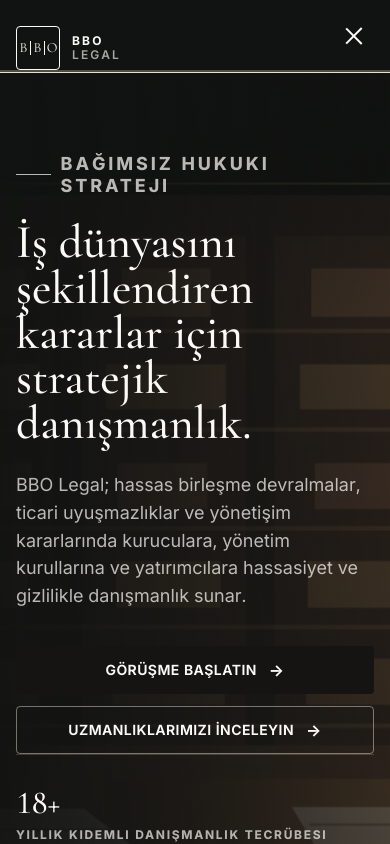
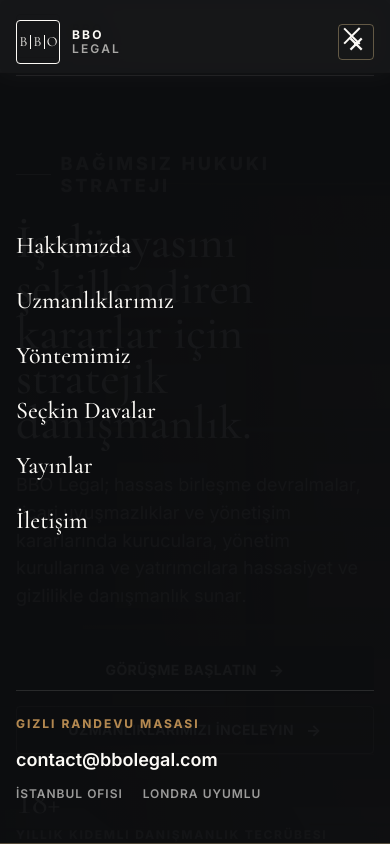
Before and after one commit to YusufOcal/av_bbo_site_v1, a React (Vite) app: page / in a window 390 px wide. Both pictures are taken after a click on the button "Menüyü aç". Shown: the top 844 px of the page. Built offline with nearby package versions, Linux system fonts and the light colour scheme.

Commit message:
third commit fix mobile menu

```diff
--- a/src/components/SiteHeader/SiteHeader.module.css
+++ b/src/components/SiteHeader/SiteHeader.module.css
@@ -5,6 +5,7 @@
   border-bottom: 1px solid rgba(21, 20, 18, 0.08);
   background: rgba(246, 242, 234, 0.88);
   backdrop-filter: blur(18px);
+  -webkit-backdrop-filter: blur(18px);
 }
 
 .inner {
@@ -46,13 +47,14 @@
   border: none;
   padding: var(--space-8);
   cursor: pointer;
-  z-index: 30;
+  z-index: 101;
   flex-direction: column;
   gap: 5px;
-  width: 2.5rem;
-  height: 2.5rem;
+  width: 2.75rem;
+  height: 2.75rem;
   justify-content: center;
   align-items: center;
+  pointer-events: auto;
 }
 
 .burgerLine {
@@ -82,14 +84,21 @@
   transform: translateY(-7px) rotate(-45deg);
 }
 
-/* Mobile Drawer Overlay — Solid Deep Charcoal High-Contrast */
+/* Mobile Drawer Overlay — Dark Luxury Overlay */
 .drawer {
   position: fixed;
   inset: 0;
-  z-index: 25;
-  background: var(--color-night);
+  top: 0;
+  left: 0;
+  width: 100vw;
+  height: 100vh;
+  height: 100dvh;
+  z-index: 100;
+  background: rgba(13, 14, 16, 0.96);
+  backdrop-filter: blur(12px);
+  -webkit-backdrop-filter: blur(12px);
+  border-bottom: 1px solid rgba(216, 189, 136, 0.35);
   color: var(--color-porcelain);
-  border-bottom: 2px solid rgba(216, 189, 136, 0.35);
   opacity: 0;
   visibility: hidden;
   pointer-events: none;
@@ -116,29 +125,62 @@
 .drawerHeader {
   display: flex;
   align-items: center;
+  justify-content: space-between;
   height: 3.5rem;
+  border-bottom: 1px solid rgba(252, 250, 246, 0.08);
+  padding-bottom: var(--space-12);
+}
+
+.closeButton {
+  background: none;
+  border: 1px solid rgba(216, 189, 136, 0.4);
+  color: var(--color-porcelain);
+  font-size: 1.75rem;
+  line-height: 1;
+  width: 2.25rem;
+  height: 2.25rem;
+  border-radius: var(--radius-4);
+  display: flex;
+  align-items: center;
+  justify-content: center;
+  cursor: pointer;
+  z-index: 101;
+  pointer-events: auto;
+  transition:
+    border-color var(--duration-fast) var(--ease-standard),
+    color var(--duration-fast) var(--ease-standard);
+}
+
+.closeButton:hover {
+  border-color: var(--color-brass);
+  color: var(--color-brass-soft);
 }
 
 .drawerNav {
   display: flex;
   flex-direction: column;
-  gap: var(--space-20);
+  gap: var(--space-16);
   margin-block: var(--space-32);
 }
 
-.drawerNav a {
+.drawerNavLink {
+  display: block;
+  padding-block: var(--space-8);
   font-family: var(--font-serif);
-  font-size: clamp(var(--text-24), 5vw, var(--text-32));
+  font-size: clamp(var(--text-24), 5.5vw, var(--text-32));
   color: var(--color-porcelain);
   font-weight: 500;
   line-height: var(--leading-tight);
   font-variant-numeric: lining-nums tabular-nums;
+  cursor: pointer;
+  pointer-events: auto;
   transition:
     padding-left var(--duration-medium) var(--ease-standard),
     color var(--duration-medium) var(--ease-standard);
 }
 
-.drawerNav a:hover {
+.drawerNavLink:hover,
+.drawerNavLink:focus-visible {
   padding-left: var(--space-12);
   color: var(--color-brass-soft);
 }
@@ -162,6 +204,8 @@
   font-size: var(--text-18);
   font-weight: 600;
   color: var(--color-porcelain);
+  cursor: pointer;
+  pointer-events: auto;
   transition: color var(--duration-fast) var(--ease-standard);
 }
 
--- a/src/components/SiteHeader/SiteHeader.tsx
+++ b/src/components/SiteHeader/SiteHeader.tsx
@@ -66,7 +66,7 @@ export function SiteHeader() {
           onClick={toggleMenu}
           aria-expanded={isMenuOpen}
           aria-controls="mobile-menu"
-          aria-label="Navigasyon menüsünü aç/kapat"
+          aria-label={isMenuOpen ? "Menüyü kapat" : "Menüyü aç"}
         >
           <span className={styles.burgerLine} />
           <span className={styles.burgerLine} />
@@ -82,17 +82,29 @@ export function SiteHeader() {
           <Container className={styles.drawerInner} width="wide">
             <div className={styles.drawerHeader}>
               <BrandMark tone="light" />
+              <button
+                className={styles.closeButton}
+                onClick={closeMenu}
+                aria-label="Menüyü kapat"
+              >
+                &times;
+              </button>
             </div>
             <nav className={styles.drawerNav} aria-label="Mobil navigasyon">
               {navItems.map((item) => (
-                <a href={item.href} key={item.href} onClick={closeMenu}>
+                <a
+                  href={item.href}
+                  key={item.href}
+                  onClick={closeMenu}
+                  className={styles.drawerNavLink}
+                >
                   {item.label}
                 </a>
               ))}
             </nav>
             <div className={styles.drawerFooter}>
               <span className={styles.drawerLabel}>Gizli Randevu Masası</span>
-              <a className={styles.drawerContact} href="mailto:contact@bbolegal.com">
+              <a className={styles.drawerContact} href="mailto:contact@bbolegal.com" onClick={closeMenu}>
                 contact@bbolegal.com
               </a>
               <div className={styles.drawerLocations}>
```
